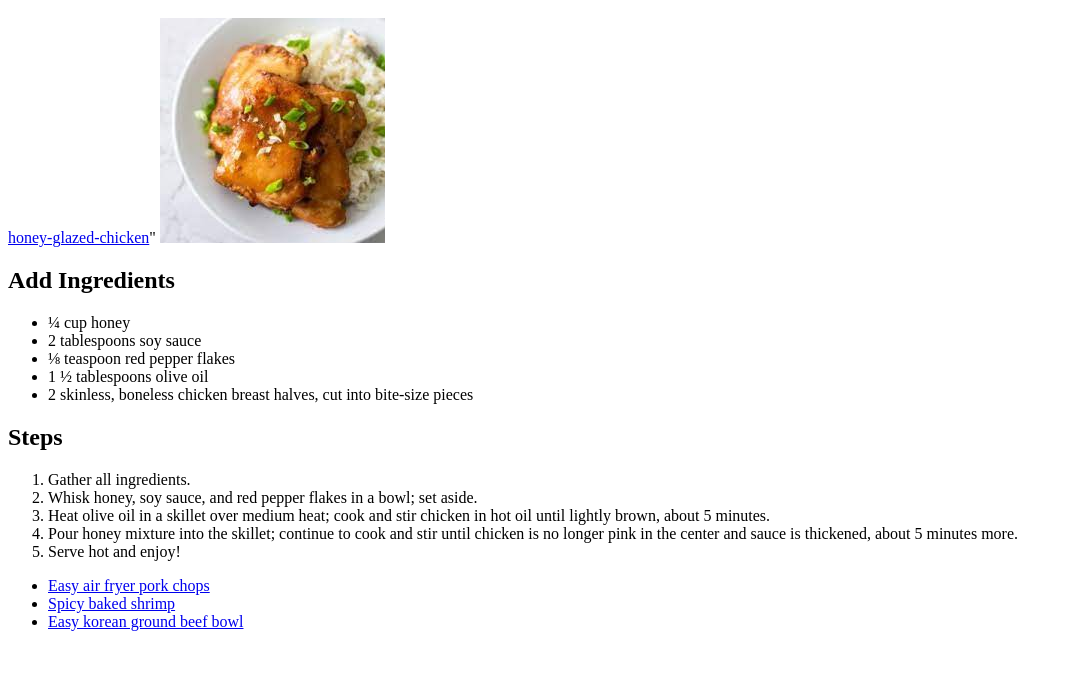
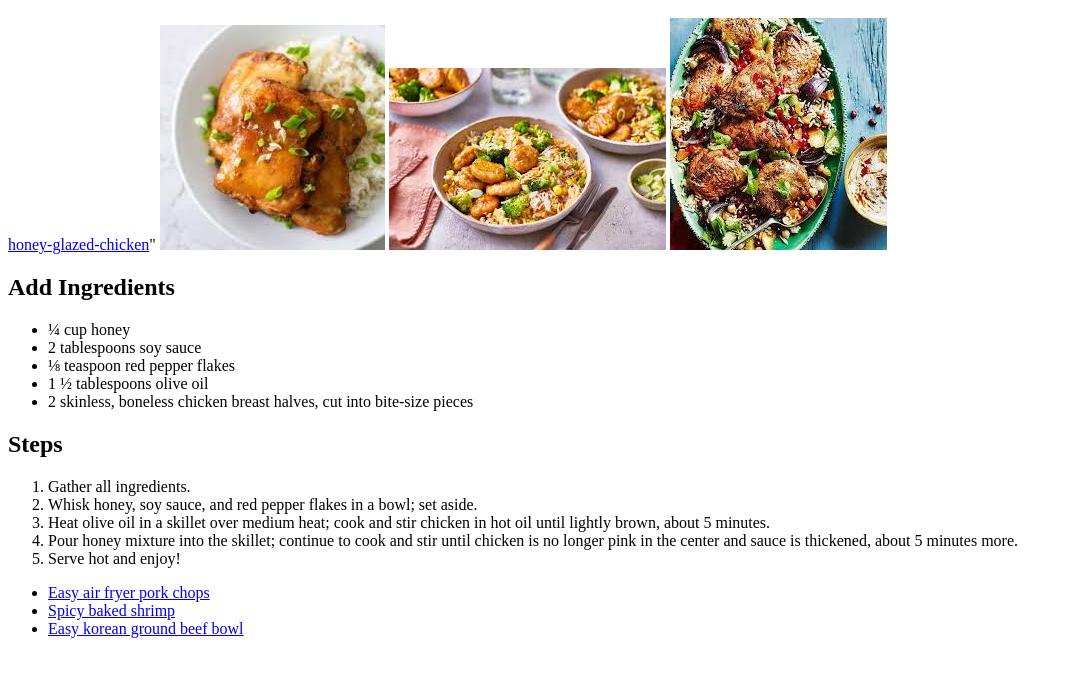
Before and after one commit to Hiton14/Odin-recipes, a plain HTML site: page index.html in a window 1280 px wide. Shown: the part 48-724 px from the top of the page, without its empty margins (0-1072 px from the left). Drawn offline with Linux system fonts and the light colour scheme.

Commit message:
Update index.html

```diff
--- a/index.html
+++ b/index.html
@@ -5,7 +5,8 @@
 
         <head/>
         <body>
-            <img src="hgc1.jpeg" alt="honey glazed chicken">
+            <img src="hgc1.jpeg"  alt="honey glazed chicken">
+            <img src="hgc 2.jpeg"> <img src="hgc 3.jpeg">
             <h2>Add Ingredients</h2>
             <ul>
                 <li>¼ cup honey</li>
```
